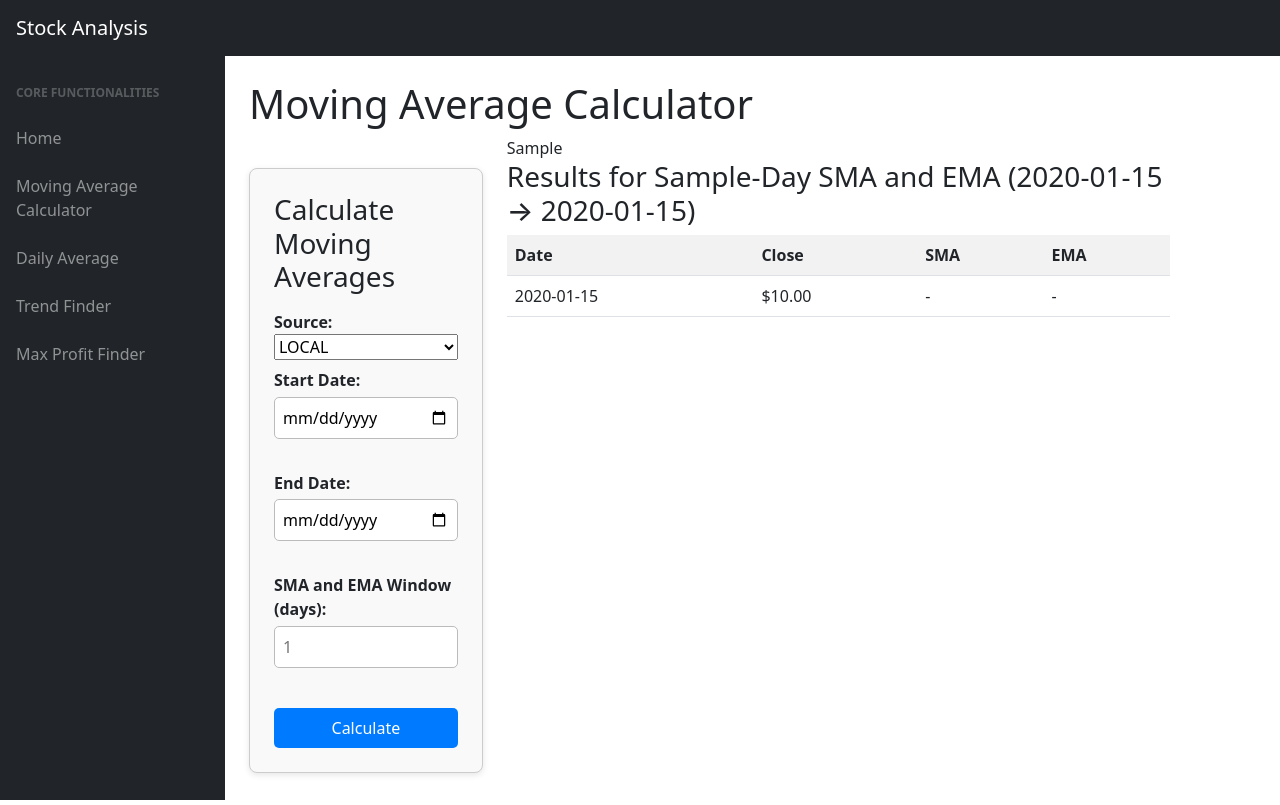
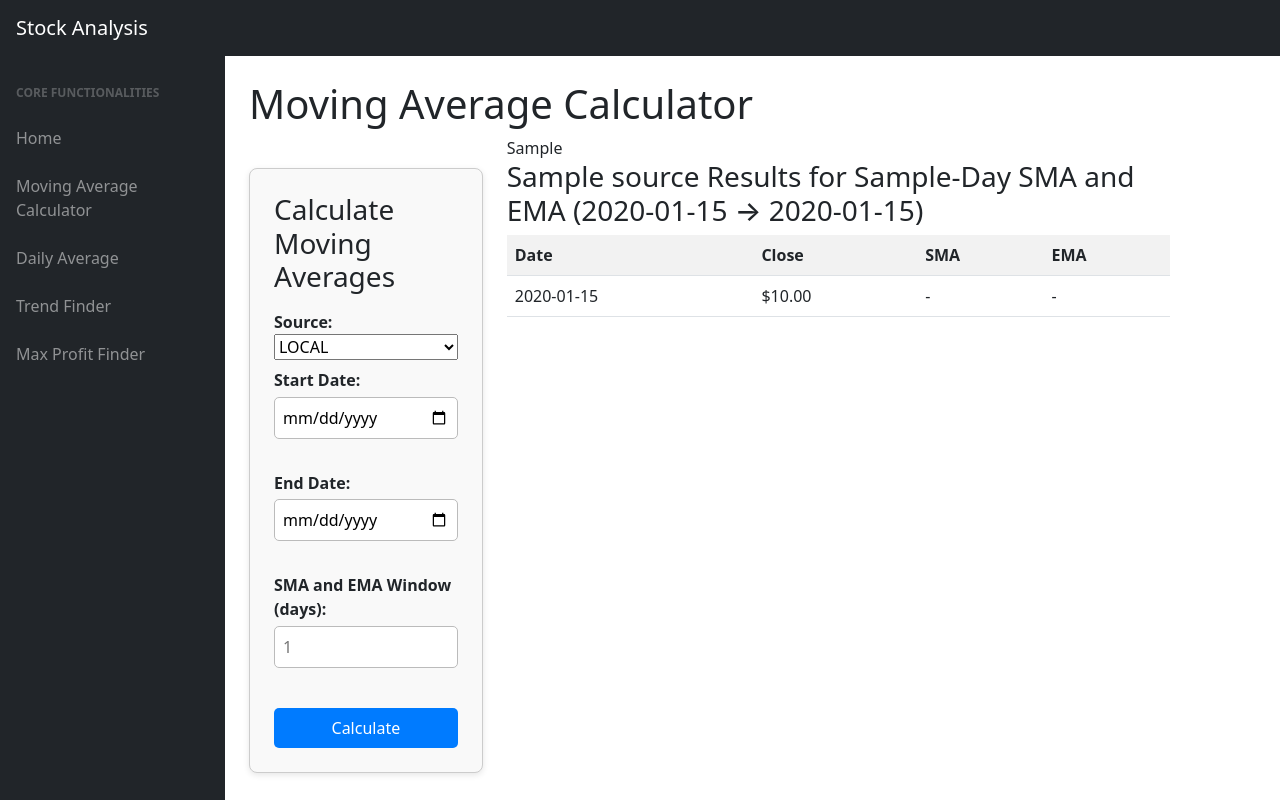
Before and after one commit to tanjinghui/INF1002-Programming-Fundamentals-P11-Team-3, a Flask app: template templates/sma.html in a window 1280 px wide. Run offline with Flask 3, Linux system fonts and the light colour scheme; the template is opened without the code that fills it: most values are stand-ins (such as "Sample title", 1, 10 or a date in 2020); parts of the project's set-up code (start-up, migrations or seed data) failed here and were passed over; some libraries are stand-ins or nearby versions.

Commit message:
minor changes to sma, webpage cleanup

```diff
--- a/app.py
+++ b/app.py
@@ -46,6 +46,7 @@ def loadData(csvfile):
 
     return {"Date" : list(dates), "Close/Last" : list(close_prices), "Volume" : list(volume), "Open" : list(open_price), "High" : list(high_price), "Low" : list(low_price)}
 
+
 def setupTickers(listOfTickers: list[str], start_date: str, end_date: str) -> dict[str:dict]:
     # assume: start_date, end_date format: "YYYY-MM-DD"
     try:
@@ -68,10 +69,12 @@ def setupTickers(listOfTickers: list[str], start_date: str, end_date: str) -> di
     # references:
     # https://stackoverflow.com/questions/25852044/converting-pandas-tslib-timestamp-to-datetime-python
 
-listOfTickers = ["AAPL", "MSFT", "GOOG"]
+
+listOfTickers = ["AAPL","MSFT" ,"GOOG" ,"NVDA","AMZN", "TSLA", "META"]
 csvData = loadData("data/apple.csv")
 stockData = setupTickers(listOfTickers, "2022-01-01", "2025-09-01")
 stockData["LOCAL"] = csvData
+
 
 @app.route("/")
 def home():
@@ -95,10 +98,10 @@ def smaPage():
             results = functions.moving_average(stockData[source], start_date, end_date, days_window)
         else:
             errorMsg = "Error: Invalid stock ticker selected."
-            return render_template("sma.html", results = results, dayswindow = days_window, start_date = start_date, end_date = end_date, maGraph= maGraph)
-        maGraph = visualization.plot_maGraph(results, days_window)
+            return render_template("sma.html", results = results, days_window = days_window, start_date = start_date, end_date = end_date, maGraph = maGraph, errorMsg = errorMsg, source = source)
+        maGraph = visualization.plot_maGraph(results, days_window, source)
 
-    return render_template("sma.html", results = results, dayswindow = days_window, start_date = start_date, end_date = end_date, maGraph= maGraph)
+    return render_template("sma.html", results = results, days_window = days_window, start_date = start_date, end_date = end_date, maGraph= maGraph, source = source)
 
 
 @app.route("/trend", methods = ["GET", "POST"])
--- a/functions.py
+++ b/functions.py
@@ -253,7 +253,6 @@ def moving_average(stockData: dict[str, list[object]], start_date: datetime, end
 
     filtered_dates = dates[startDate : endDate + 1]
     filtered_prices = close_prices[startDate : endDate + 1]
-
     # -------------------------------------------
     # 4. Calculate SMA and EMA
     # -------------------------------------------
@@ -265,7 +264,7 @@ def moving_average(stockData: dict[str, list[object]], start_date: datetime, end
     # -------------------------------------------
     maData = []
     for date, price, sma, ema in zip(filtered_dates, filtered_prices, smaResults, emaResults):
-        maData.append({"Date" : date, "Close/Last" : price, "SMA" : sma, "EMA" : ema})
+        maData.append({"Date" : date, "Close/Last" : round(price, 2), "SMA" : sma, "EMA" : ema})
     return maData
 
 
--- a/templates/daily_ret.html
+++ b/templates/daily_ret.html
@@ -22,11 +22,11 @@
                     <div class="sb-sidenav-menu">
                         <div class="nav">
                             <div class="sb-sidenav-menu-heading">Core Functionalities</div>
-                            <a class="nav-link" href="/index.html">
+                            <a class="nav-link" href="/">
                                 Home
                             </a>
                             <a class="nav-link" href="/sma">
-                                Simple Moving Average Calculator
+                                Moving Average Calculator
                             </a>
                             <a class="nav-link" href="/daily_return">
                                 Daily Average
--- a/templates/index.html
+++ b/templates/index.html
@@ -22,11 +22,11 @@
                     <div class="sb-sidenav-menu">
                         <div class="nav">
                             <div class="sb-sidenav-menu-heading">Core Functionalities</div>
-                            <a class="nav-link" href="/index.html">
+                            <a class="nav-link" href="/">
                                 Home
                             </a>
                             <a class="nav-link" href="/sma">
-                                Simple Moving Average Calculator
+                                Moving Average Calculator
                             </a>
                             <a class="nav-link" href="/daily_return">
                                 Daily Average
--- a/templates/max_profit.html
+++ b/templates/max_profit.html
@@ -22,11 +22,11 @@
                     <div class="sb-sidenav-menu">
                         <div class="nav">
                             <div class="sb-sidenav-menu-heading">Core Functionalities</div>
-                            <a class="nav-link" href="/index.html">
+                            <a class="nav-link" href="/">
                                 Home
                             </a>
                             <a class="nav-link" href="/sma">
-                                Simple Moving Average Calculator
+                                Moving Average Calculator
                             </a>
                             <a class="nav-link" href="/daily_return">
                                 Daily Average
--- a/templates/sma.html
+++ b/templates/sma.html
@@ -88,7 +88,7 @@
                     <div class="sb-sidenav-menu">
                         <div class="nav">
                             <div class="sb-sidenav-menu-heading">Core Functionalities</div>
-                            <a class="nav-link" href="/index.html">
+                            <a class="nav-link" href="/">
                                 Home
                             </a>
                             <a class="nav-link" href="/sma">
@@ -121,6 +121,7 @@
                                         <option value="AAPL">AAPL</option>
                                         <option value="MSFT">MSFT</option>
                                         <option value="GOOG">GOOG</option>
+                                        <option value="NVDA">NVDA</option>
                                     </select>
                                     <label for="start_date">Start Date:</label>
                                     <input type="date" id="start_date" name="start_date" required>
@@ -143,7 +144,7 @@
                                 {% endif %}
 
                                 {% if results %}
-                                    <h3>Results for {{ days_window }}-Day SMA and EMA ({{ start_date.date() }} → {{ end_date.date() }})</h3>
+                                    <h3>{{ source }} Results for {{ days_window }}-Day SMA and EMA ({{ start_date.date() }} → {{ end_date.date() }})</h3>
                                     <table class = "table table-striped">
                                         <tr>
                                             <th>Date</th>
--- a/templates/trend.html
+++ b/templates/trend.html
@@ -23,11 +23,11 @@
                         <div class="nav">
                             <div class="sb-sidenav-menu-heading">Core Functionalities</div>
                             <!--Side Bar menu-->
-                            <a class="nav-link" href="/index.html">
+                            <a class="nav-link" href="/">
                                 Home
                             </a>
                             <a class="nav-link" href="/sma">
-                                Simple Moving Average Calculator
+                                Moving Average Calculator
                             </a>
                             <a class="nav-link" href="/daily_return">
                                 Daily Average
--- a/visualization.py
+++ b/visualization.py
@@ -1,7 +1,7 @@
 import plotly.graph_objects as go
 from datetime import datetime
 
-def plot_maGraph(maData, days_window):
+def plot_maGraph(maData, days_window, source):
     dates = [i["Date"] for i in maData]
     prices = [i["Close/Last"] for i in maData]
     sma = [i["SMA"] for i in maData]
@@ -34,7 +34,7 @@ def plot_maGraph(maData, days_window):
     # 1.5 Customize layout of the graph with hover over interaction, namings, and information
     # -------------------------------------------
     layout=go.Layout(
-        title_text="Daily Closing Price vs SMA vs EMA",
+        title_text=f"Daily Closing Price vs SMA vs EMA for {source}",
         hovermode='x unified',
         xaxis=dict(
             title_text='Date',
```
